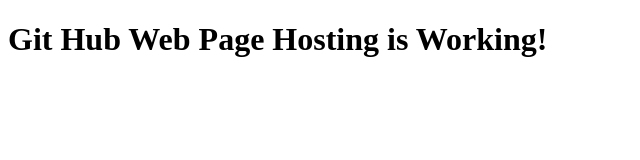
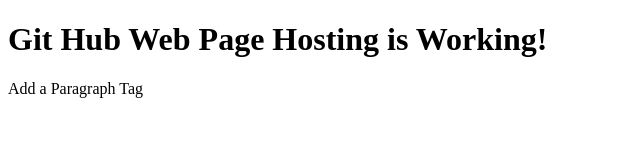
Before and after one commit to codmanidemudia/my-hosting-sample, a plain HTML site: page index.html in a window 1280 px wide. Shown: the whole page, without its empty margins (0-640 px from the left). Drawn offline with Linux system fonts and the light colour scheme.

Commit message:
Addes paragraph  tag

```diff
--- a/index.html
+++ b/index.html
@@ -8,5 +8,6 @@
 </head>
 <body>
     <h1>Git Hub Web Page Hosting is Working!</h1>
+    <p>Add a Paragraph Tag</p>
 </body>
 </html>
```
